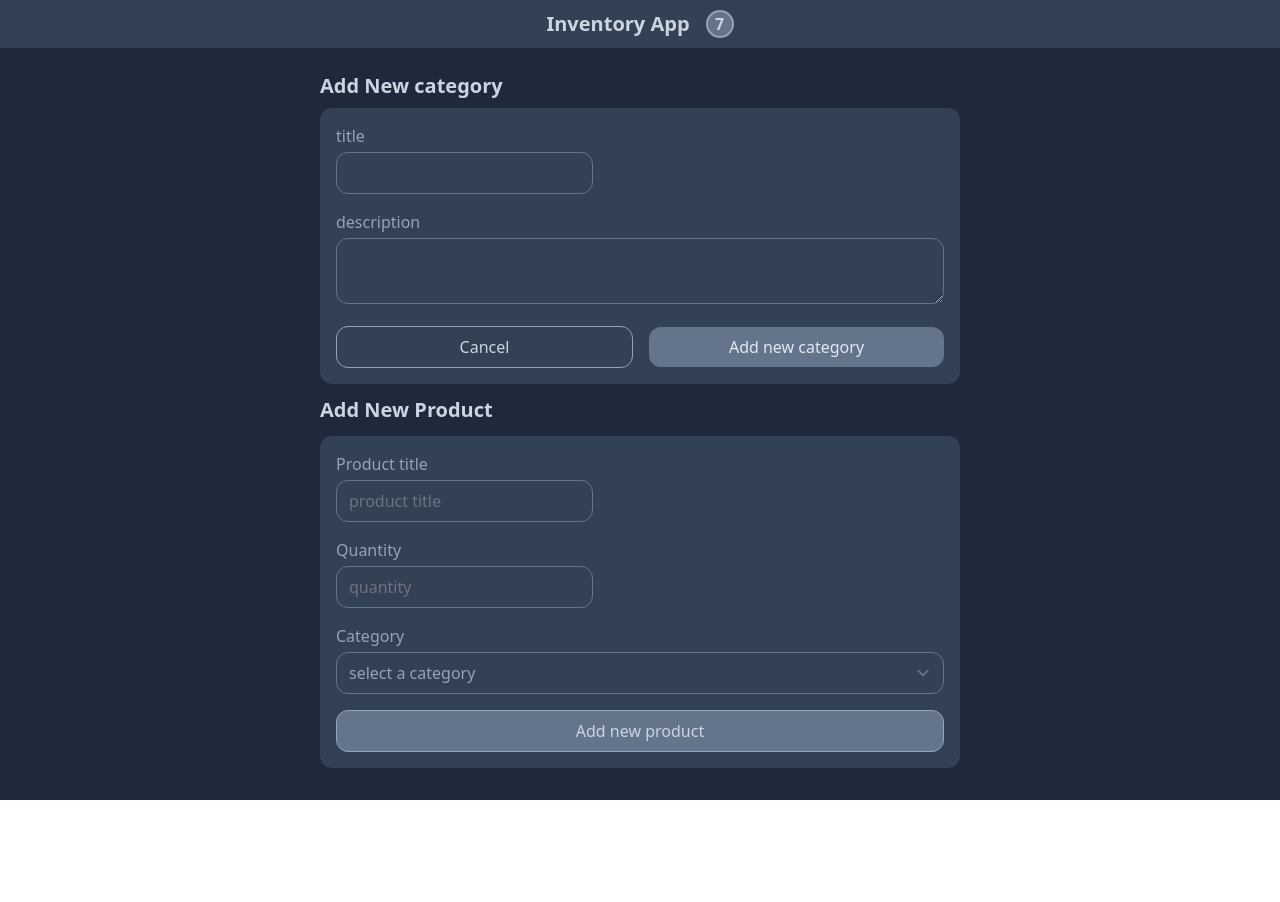
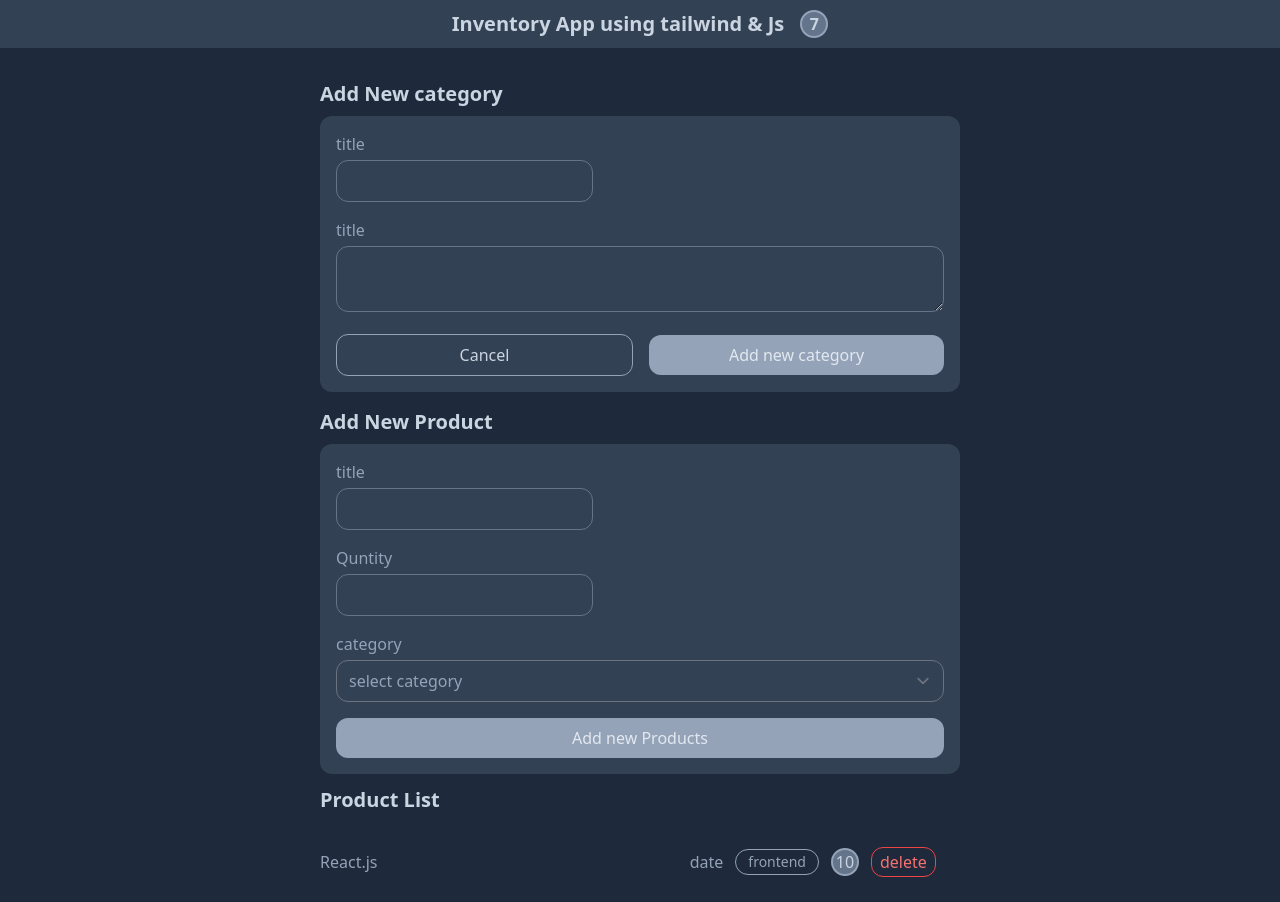
Before and after one commit to danialajz/Warehousing-App, a website: page public/index.html in a window 1280 px wide. Before the commit the page ends 800 px from the top, so only its background shows below. Drawn offline with Linux system fonts and the light colour scheme.

Commit message:
add Product List

```diff
--- a/public/index.html
+++ b/public/index.html
@@ -3,21 +3,26 @@
   <head>
     <meta charset="UTF-8" />
     <meta name="viewport" content="width=device-width, initial-scale=1.0" />
-    <title>Document</title>
     <link rel="stylesheet" href="./build/tailwind.css" />
+    <title>Inventory App</title>
   </head>
   <body>
-    <div class="bg-slate-800 h-screen w-screen">
+    <div class="bg-slate-800 h-fulls w-screen">
+      <!-- appbar -->
       <div
-        class="h-12 flex items-center justify-center gap-x-4 bg-slate-700 mb-6"
+        class="h-12 flex items-center justify-center gap-x-4 bg-slate-700 mb-8"
       >
-        <h1 class="text-xl font-bold text-slate-300">Inventory App</h1>
+        <h1 class="text-xl font-bold text-slate-300">
+          Inventory App using tailwind & Js
+        </h1>
         <span
           class="flex items-center justify-center w-7 h-7 rounded-full bg-slate-500 text-slate-300 border-2 border-slate-400 font-bold"
           >7</span
         >
       </div>
+      <!-- app content -->
       <div class="container max-w-screen-sm mx-auto">
+        <!-- category form -->
         <div>
           <h2 class="text-xl text-slate-300 font-bold mb-2">
             Add New category
@@ -37,9 +42,9 @@
 
             <div>
               <label
+                class="block mb-1 text-slate-400"
                 for="category-description"
-                class="block mb-1 text-slate-400"
-                >description</label
+                >title</label
               >
               <textarea
                 class="bg-transparent rounded-xl border border-slate-500 text-slate-400 w-full"
@@ -55,64 +60,94 @@
                 Cancel
               </button>
               <button
-                class="flex-1 bg-slate-500 text-slate-200 rounded-xl py-2"
+                class="flex-1 bg-slate-400 text-slate-200 rounded-xl py-2"
               >
                 Add new category
               </button>
             </div>
           </form>
         </div>
-      </div>
-      <div class="container max-w-screen-sm mx-auto">
-        <h2 class="text-xl text-slate-300 font-bold mt-3">Add New Product</h2>
-        <form class="bg-slate-700 p-4 rounded-xl flex flex-col gap-y-4 mt-3">
+        <!-- product form -->
+        <div class="mt-4">
+          <h2 class="text-xl text-slate-300 font-bold mb-2">Add New Product</h2>
+          <form class="bg-slate-700 p-4 rounded-xl flex flex-col gap-y-4">
             <div>
               <label for="product-title" class="block mb-1 text-slate-400"
-              >Product title</label
+                >title</label
               >
               <input
                 type="text"
                 name="product-title"
                 id="product-title"
                 class="bg-transparent rounded-xl border border-slate-500 text-slate-400"
-              placeholder="product title"
+              />
+            </div>
+
+            <div>
+              <label class="block mb-1 text-slate-400" for="product-quantity"
+                >Quntity</label
+              >
+              <input
+                class="bg-transparent rounded-xl border border-slate-500 text-slate-400"
+                type="number"
+                name="product-quantity"
+                id="product-quantity"
               />
             </div>
             <div>
-            <label for="Product-title" class="block mb-1 text-slate-400"
-              >Quantity</label
-            >
-            <input
-              type="number"
-              name="quantity-title"
-              id="quantity-title"
-              class="bg-transparent rounded-xl border border-slate-500 text-slate-400"
-              placeholder="quantity"
-            />
-          </div>
-          <div>
-            <label for="quantity-description" class="block mb-1 text-slate-400"
-              >Category</label
+              <label class="block mb-1 text-slate-400" for="product-category"
+                >category</label
               >
               <select
-              class="bg-transparent rounded-xl border border-slate-500 text-slate-400 w-full"
-              type="text"
-              name="category-description"
-              id="category-description"
+                name="product-category"
+                id=""
+                class="bg-transparent text-slate-400 rounded-xl w-full"
               >
-              <option value="category">select a category</option>
-              <option value="backend">backend</option>
-              <option value="frontend">frontend</option>
-              <option value="Devops">Devops</option>
+                <option class="bg-slate-500 text-slate-300" value="">
+                  select category
+                </option>
+                <option class="bg-slate-500 text-slate-300" value="backend">
+                  Backend
+                </option>
+                <option class="bg-slate-500 text-slate-300" value="frontend">
+                  Frontend
+                </option>
               </select>
             </div>
+            <div class="flex items-center justify-between gap-x-4">
               <button
-            class="flex-1 border bg-slate-500 border-slate-400 text-slate-300 rounded-xl py-2"
+                class="flex-1 bg-slate-400 text-slate-200 rounded-xl py-2"
               >
-           Add new product
+                Add new Products
               </button>
+            </div>
           </form>
         </div>
+        <!-- product list -->
+        <h2 class="text-xl text-slate-300 font-bold mb-2 mt-3">Product List</h2>
+        <div class="flex items-center justify-between max-w-screen-sm">
+          <span class="text-slate-400">React.js</span>
+          <div class="flex items-center gap-x-3">
+            <span class="text-slate-400 ml-72">date</span>
+            <span
+              class="block px-3 py-0.5 text-slate-400 border border-slate-400 text-sm rounded-2xl"
+              >frontend</span
+            >
+            <span
+              class="flex items-center justify-center w-7 h-7 rounded-full bg-slate-500 text-slate-300 border-2 border-slate-400"
+              >10</span
+            >
+            <button
+              class="border px-2 py-0.5 rounded-xl border-red-500 text-red-400"
+            >
+              delete
+            </button>
           </div>
+          <div class="h-20"></div>
+        </div>
+      </div>
+    </div>
+
+    <script src="../src/js/app.js" type="module"></script>
   </body>
 </html>
```
Also changed, not shown: public/build/tailwind.css. Lines whose indentation alone changed are shown as unchanged.
